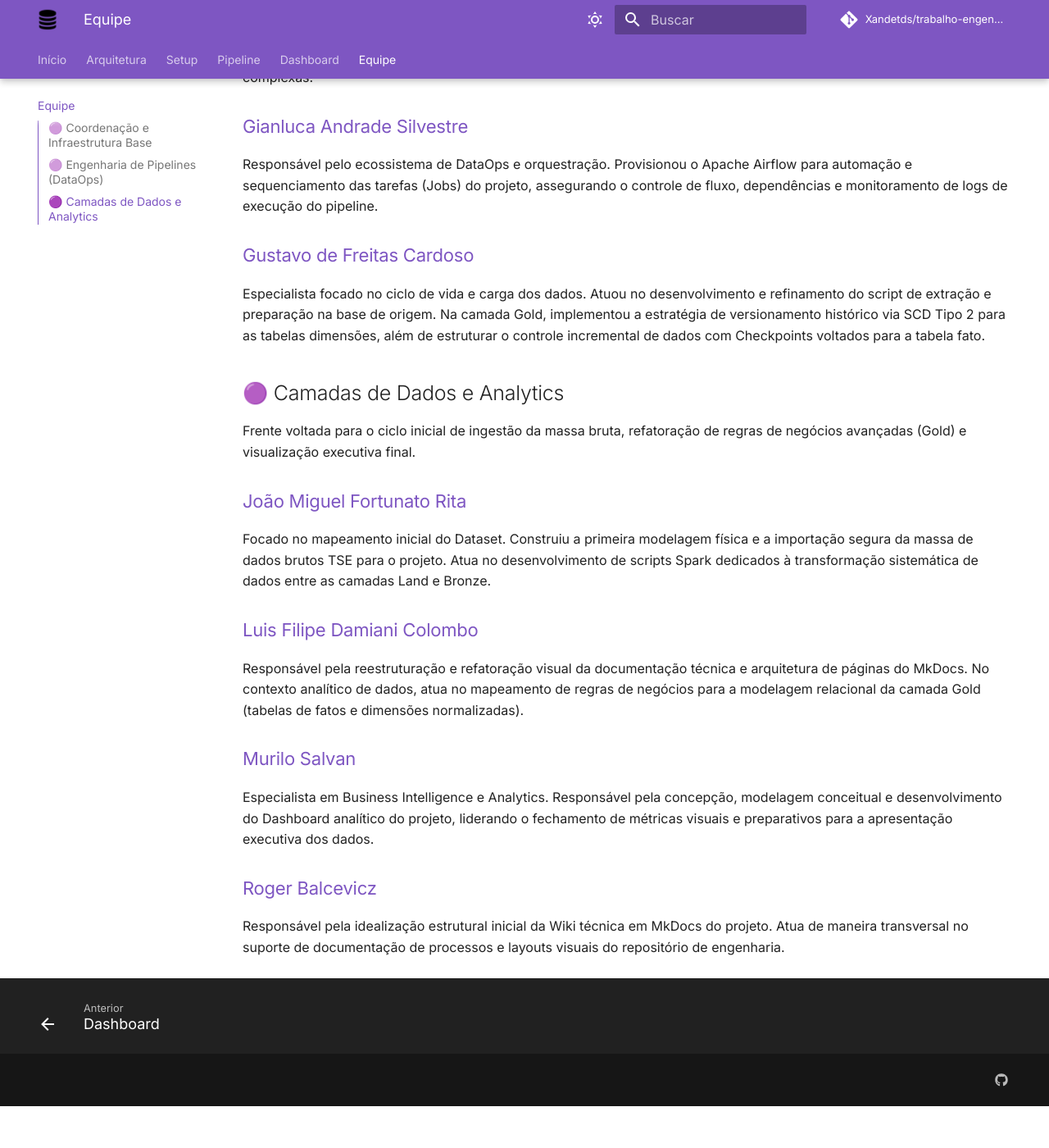
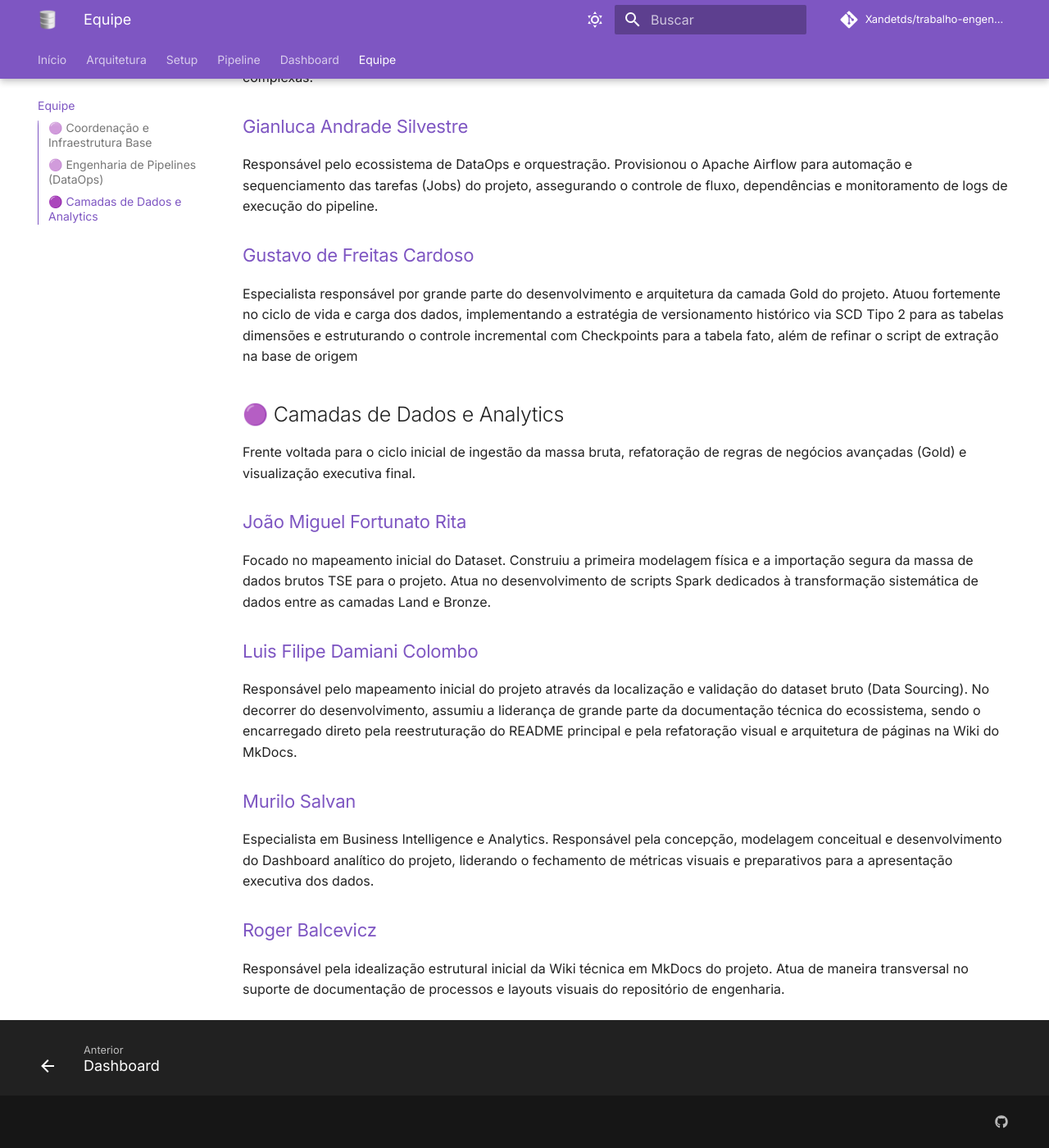
Before and after one commit to Xandetds/trabalho-engenharia-de-dados, an MkDocs documentation site: the page built from docs/team.md, in a window 1280 px wide and 1400 px high, scrolled down 1525 px. Shown: the whole window at 82% size. Built offline with MkDocs 1.6.1 and Material for MkDocs 9.7.7, drawn with Linux system fonts in a browser that asks for light colours; comment, search, counter and statistics services are not loaded; before the commit the page ends 2874 px from its top, so only the background shows below that.

Commit message:
docs: realização dos ajustes solicitados

```diff
--- a/docs/team.md
+++ b/docs/team.md
@@ -198,7 +198,7 @@ Núcleo encarregado da sustentação de Jobs automatizados, agendamentos, orques
   <p>Responsável pelo ecossistema de DataOps e orquestração. Provisionou o Apache Airflow para automação e sequenciamento das tarefas (Jobs) do projeto, assegurando o controle de fluxo, dependências e monitoramento de logs de execução do pipeline.</p>
 
   <h3>Gustavo de Freitas Cardoso</h3>
-  <p>Especialista focado no ciclo de vida e carga dos dados. Atuou no desenvolvimento e refinamento do script de extração e preparação na base de origem. Na camada Gold, implementou a estratégia de versionamento histórico via SCD Tipo 2 para as tabelas dimensões, além de estruturar o controle incremental de dados com Checkpoints voltados para a tabela fato.</p>
+  <p>Especialista responsável por grande parte do desenvolvimento e arquitetura da camada Gold do projeto. Atuou fortemente no ciclo de vida e carga dos dados, implementando a estratégia de versionamento histórico via SCD Tipo 2 para as tabelas dimensões e estruturando o controle incremental com Checkpoints para a tabela fato, além de refinar o script de extração na base de origem</p>
 </div>
 
 ## 🟣 Camadas de Dados e Analytics
@@ -210,7 +210,7 @@ Frente voltada para o ciclo inicial de ingestão da massa bruta, refatoração d
   <p>Focado no mapeamento inicial do Dataset. Construiu a primeira modelagem física e a importação segura da massa de dados brutos TSE para o projeto. Atua no desenvolvimento de scripts Spark dedicados à transformação sistemática de dados entre as camadas Land e Bronze.</p>
 
   <h3>Luis Filipe Damiani Colombo</h3>
-  <p>Responsável pela reestruturação e refatoração visual da documentação técnica e arquitetura de páginas do MkDocs. No contexto analítico de dados, atua no mapeamento de regras de negócios para a modelagem relacional da camada Gold (tabelas de fatos e dimensões normalizadas).</p>
+  <p>Responsável pelo mapeamento inicial do projeto através da localização e validação do dataset bruto (Data Sourcing). No decorrer do desenvolvimento, assumiu a liderança de grande parte da documentação técnica do ecossistema, sendo o encarregado direto pela reestruturação do README principal e pela refatoração visual e arquitetura de páginas na Wiki do MkDocs.</p>
 
   <h3>Murilo Salvan</h3>
   <p>Especialista em Business Intelligence e Analytics. Responsável pela concepção, modelagem conceitual e desenvolvimento do Dashboard analítico do projeto, liderando o fechamento de métricas visuais e preparativos para a apresentação executiva dos dados.</p>
```
Also changed, not shown: docs/images/logo.png.
